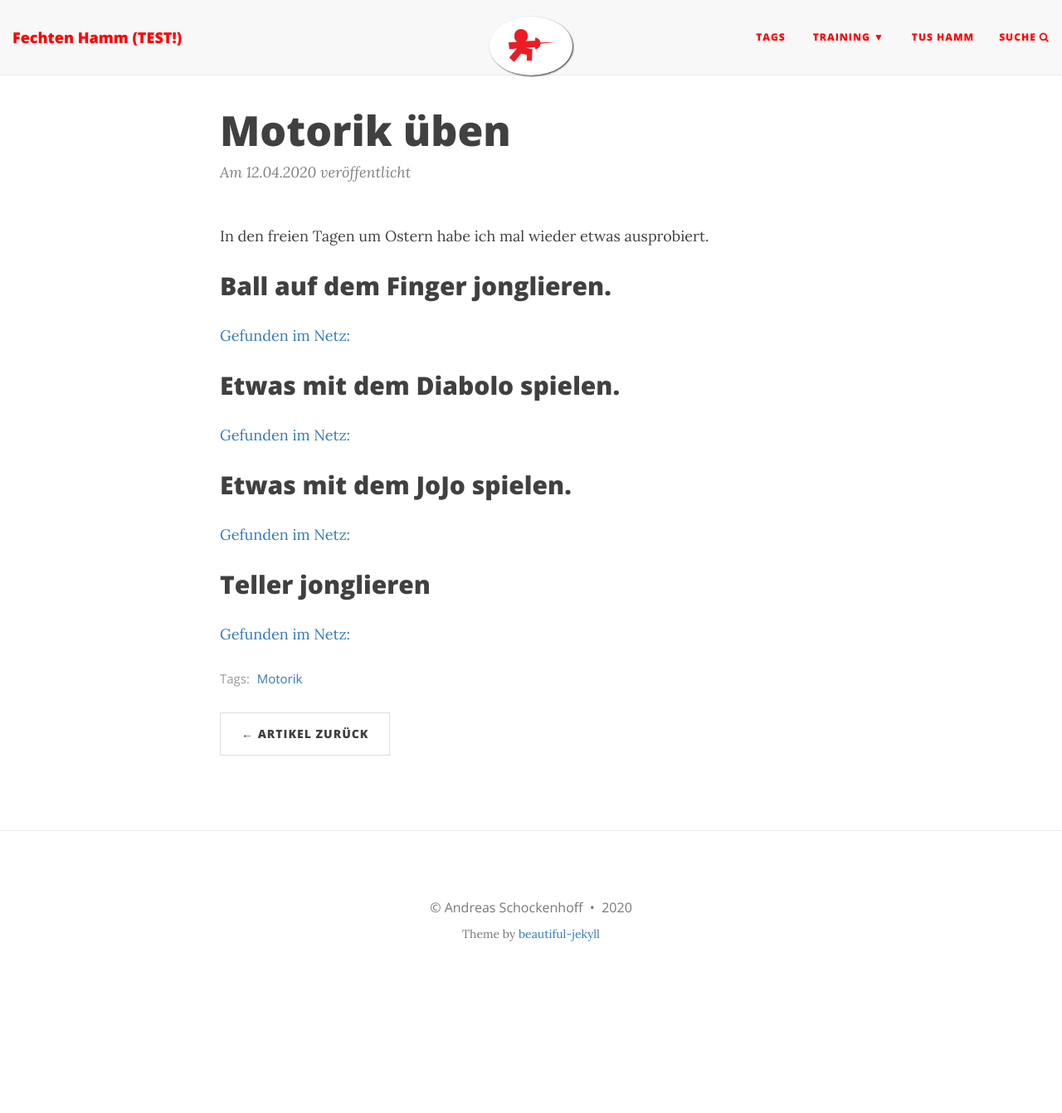
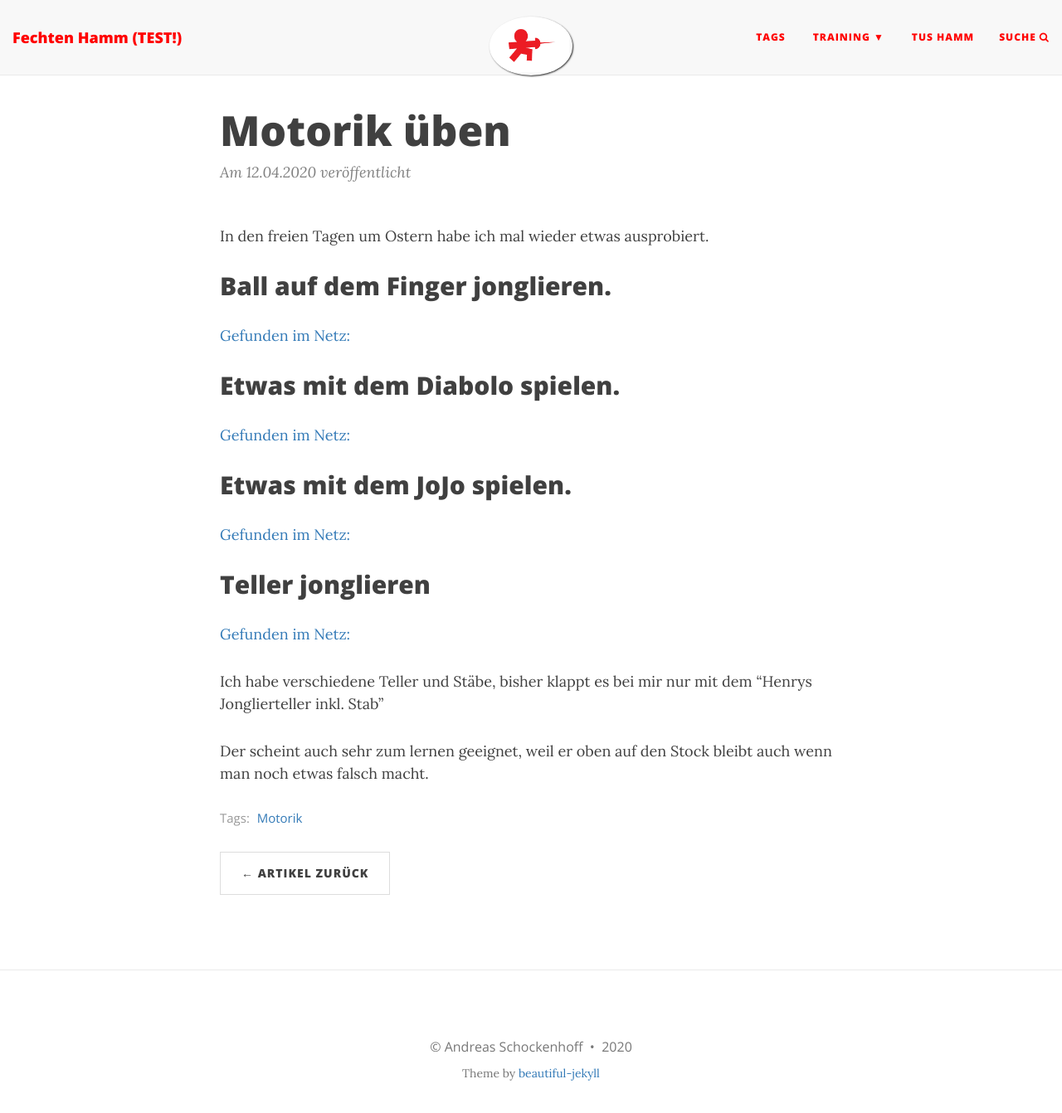
Before and after one commit to test-blog-fechten/test-blog-fechten.github.io, a Jekyll site: the page built from _posts/2020-04-12-motorik-ueben.md, in a window 1280 px wide and 1355 px high. Shown: the top 1342 px of the window at 83% size. Built offline with Jekyll 4.4.1, drawn with Linux system fonts in a browser that asks for light colours; nearby versions of some CDN libraries.

Commit message:
update post

```diff
--- a/_posts/2020-04-12-motorik-ueben.md
+++ b/_posts/2020-04-12-motorik-ueben.md
@@ -19,3 +19,7 @@ In den freien Tagen um Ostern habe ich mal wieder etwas ausprobiert.
 
 ## Teller jonglieren
 [Gefunden im Netz:](https://www.youtube.com/watch?v=hOA7SYkHB_k)
+
+Ich habe verschiedene Teller und Stäbe, bisher klappt es bei mir nur mit dem "Henrys Jonglierteller inkl. Stab"
+
+Der scheint auch sehr zum lernen geeignet, weil er oben auf den Stock bleibt auch wenn man noch etwas falsch macht.
```
